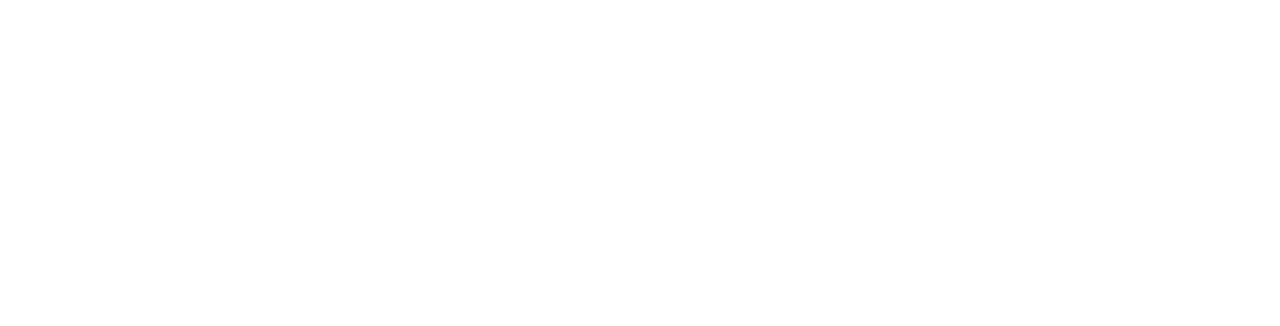
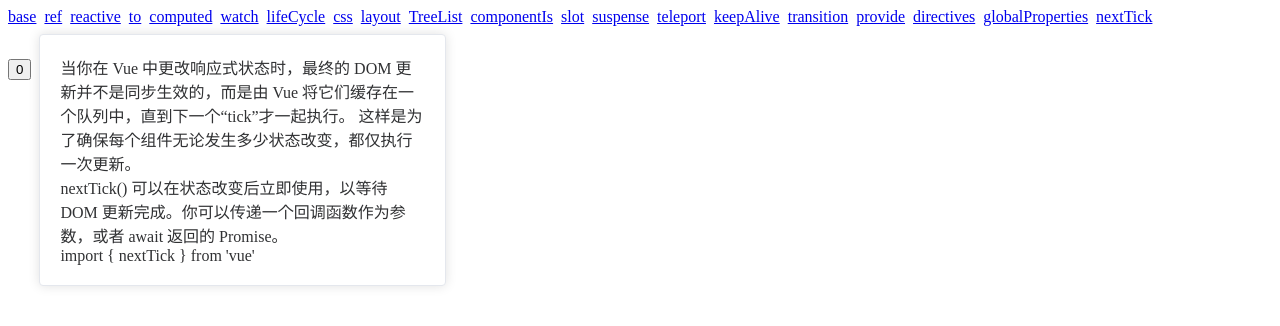
Before and after one commit to llcoolmxdx5/front-end-learning-notes, a Vue app in the folder 05-框架/vue/vite-vue/: page /case/nextTick in a window 1280 px wide. Before the commit this address had no page. Shown: the top 326 px of the page. Built offline with nearby package versions, Linux system fonts and the light colour scheme.

Commit message:
feat(vue3): nextTick

```diff
--- /dev/null
+++ b/05-框架/vue/vite-vue/src/cases/nextTick.vue
@@ -0,0 +1,28 @@
+<script setup lang="ts">
+import { ref, nextTick } from 'vue'
+
+const count = ref(0)
+
+async function increment() {
+  count.value++
+
+  // DOM 还未更新
+  console.log(document.getElementById('counter')?.textContent, 'DOM 还未更新') // 0
+
+  await nextTick()
+  // DOM 此时已经更新
+  console.log(document.getElementById('counter')?.textContent, 'DOM 此时已经更新') // 1
+}
+</script>
+
+<template>
+  <button id="counter" @click="increment">{{ count }}</button>
+  <ElCard class="box-card">
+    <div>
+      当你在 Vue 中更改响应式状态时，最终的 DOM 更新并不是同步生效的，而是由 Vue 将它们缓存在一个队列中，直到下一个“tick”才一起执行。
+      这样是为了确保每个组件无论发生多少状态改变，都仅执行一次更新。
+    </div>
+    <div>nextTick() 可以在状态改变后立即使用，以等待 DOM 更新完成。你可以传递一个回调函数作为参数，或者 await 返回的 Promise。</div>
+    <div>import { nextTick } from 'vue'</div>
+  </ElCard>
+</template>
--- a/05-框架/vue/vite-vue/src/router/index.ts
+++ b/05-框架/vue/vite-vue/src/router/index.ts
@@ -106,6 +106,11 @@
         name: 'globalProperties',
         component: () => import('../cases/globalProperties.vue'),
       },
+      {
+        path: 'nextTick',
+        name: 'nextTick',
+        component: () => import('../cases/nextTick.vue'),
+      },
     ],
   },
   {
```
